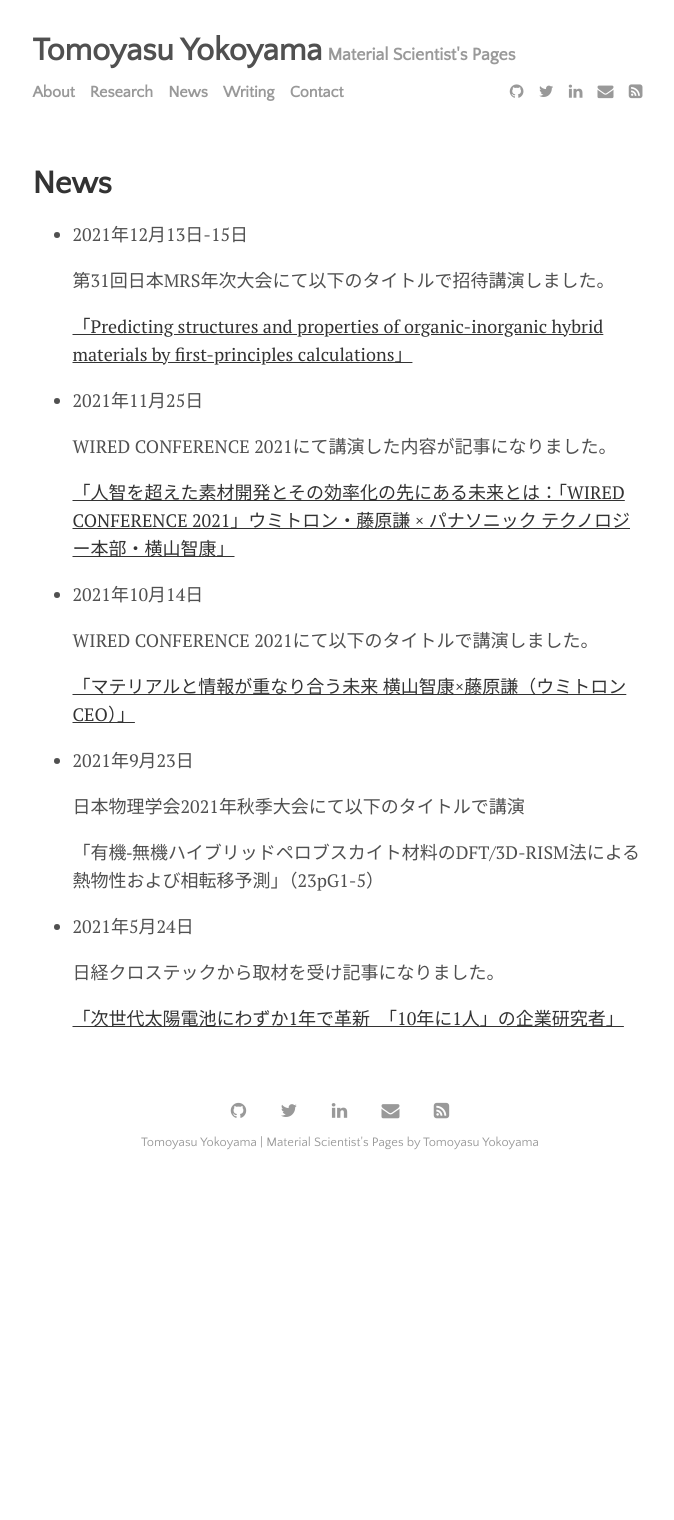
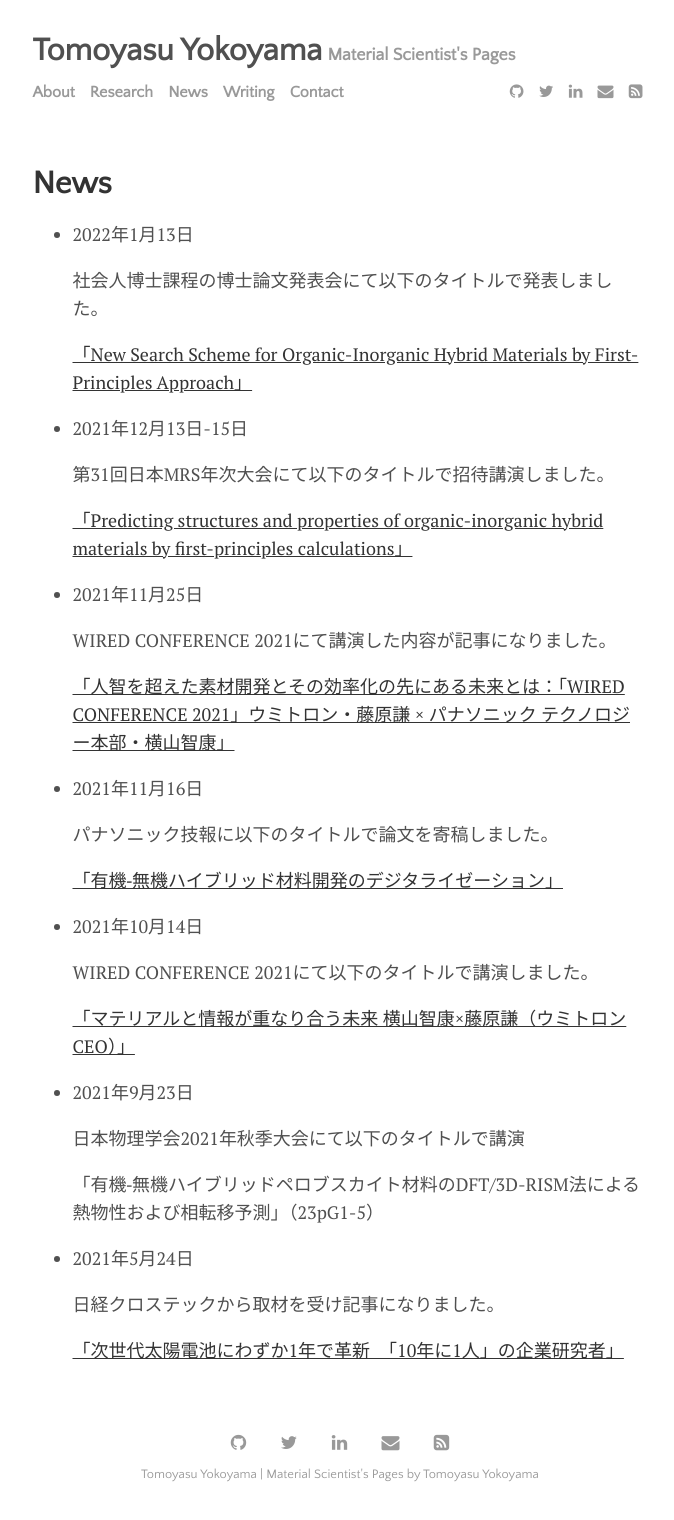
Before and after one commit to yokoyamatomoyasu/yokoyamatomoyasu.github.io, a Jekyll site: the page built from menu/news.md, in a window 1280 px wide. Shown: the whole page, without its empty margins (300-974 px from the left). Built offline with Jekyll 4.4.1, drawn with Linux system fonts in a browser that asks for light colours; before the commit the page ends 1188 px from its top, so only the background shows below that.

Commit message:
GitHub pages site with Jekyll

```diff
--- a/menu/news.md
+++ b/menu/news.md
@@ -3,6 +3,12 @@ layout: page
 title:  News
 permalink: /news
 ---
+
+- 2022年1月13日
+
+	社会人博士課程の博士論文発表会にて以下のタイトルで発表しました。
+
+	[「New Search Scheme for Organic-Inorganic Hybrid Materials by First-Principles Approach」](https://educ.titech.ac.jp/mat/event_information/2021/061678.html)
 
 - 2021年12月13日-15日
 
@@ -15,6 +21,12 @@ permalink: /news
 	WIRED CONFERENCE 2021にて講演した内容が記事になりました。
 
 	[「人智を超えた素材開発とその効率化の先にある未来とは：「WIRED CONFERENCE 2021」ウミトロン・藤原謙 × パナソニック テクノロジー本部・横山智康」](https://wired.jp/2021/11/25/wired-conference-2021-panasonic-ws/)
+
+- 2021年11月16日
+
+	パナソニック技報に以下のタイトルで論文を寄稿しました。
+
+	[「有機‐無機ハイブリッド材料開発のデジタライゼーション」](https://www.panasonic.com/jp/corporate/technology-design/ptj/v6702-gaiyo.html#section01_15)
 
 - 2021年10月14日
 
```
Also changed, not shown: menu/about.md (+2 -1 lines).
